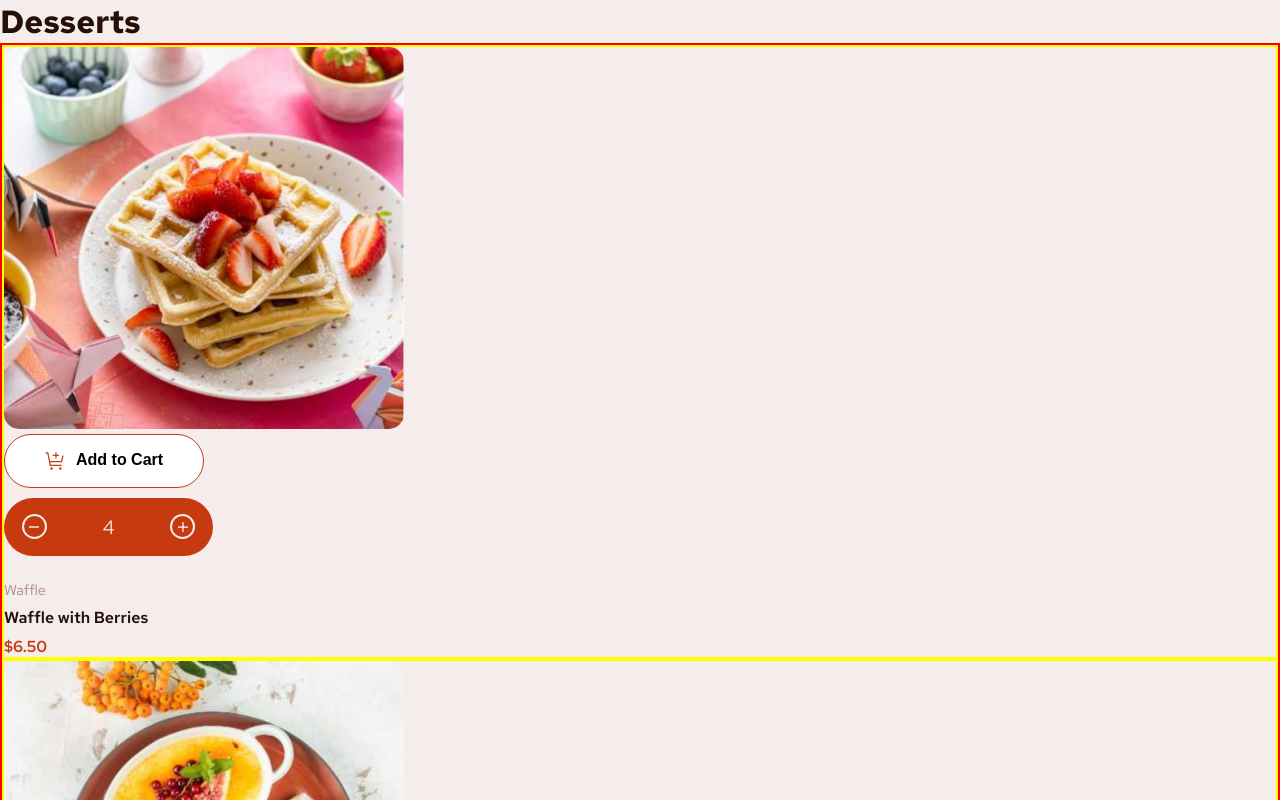
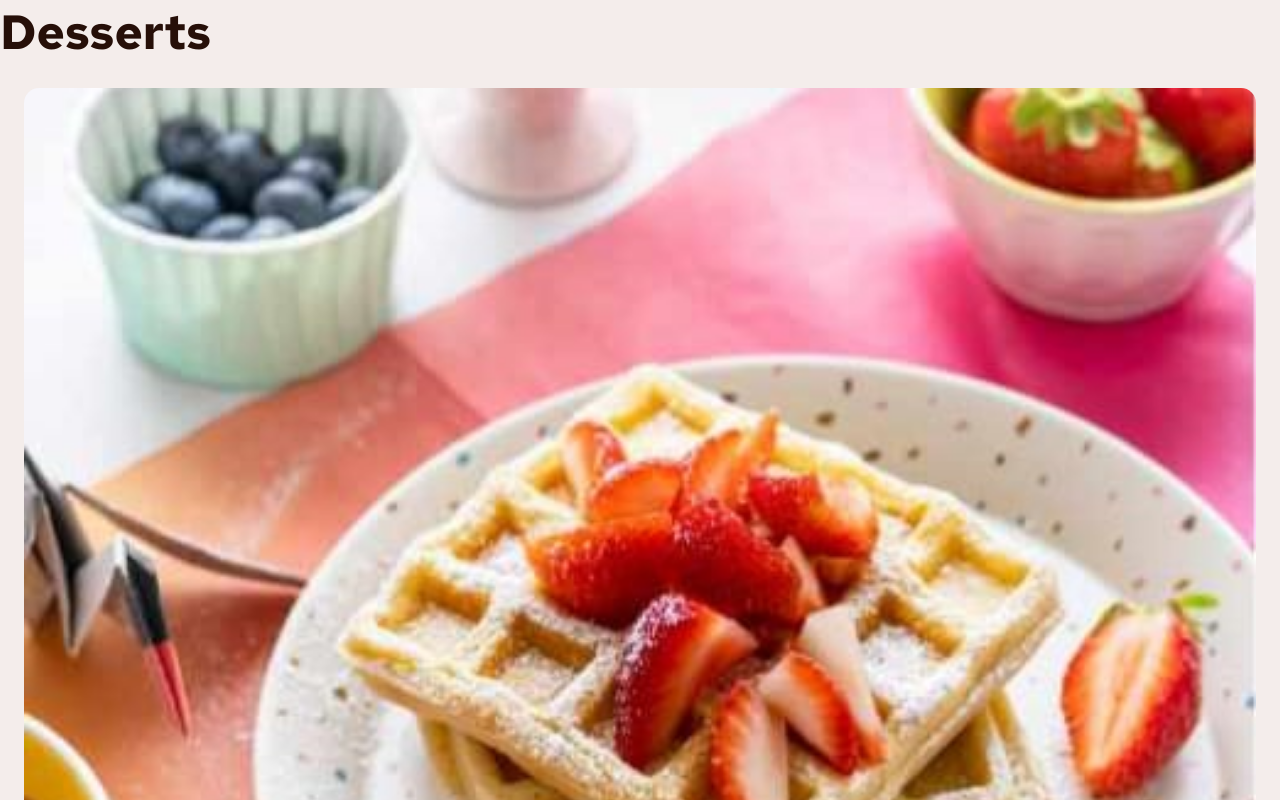
Before and after one commit to shekinahwebdev/PRODUCT-LIST-CART, a React (Vite) app: page / in a window 1280 px wide. Shown: the top 800 px of the page. Built offline with nearby package versions, Linux system fonts and the light colour scheme; a web font is replaced by a local one.

Commit message:
Fix images for different screen view

```diff
--- a/src/App.css
+++ b/src/App.css
@@ -25,21 +25,17 @@ body {
 }
 
 .main_heading {
-  font-size: 2rem;
+  font-size: 3rem;
   color: var(--Rose-900);
 }
 
 .food_section {
-  border: 2px solid red;
-}
-
-.food-item {
-  border: 2px solid yellow;
+  padding: 1.5rem;
+  position: relative;
 }
 
 .food-item__image {
   width: 100%;
-  max-width: 400px;
   border-radius: 15px;
 }
 
@@ -56,12 +52,15 @@ body {
   flex-direction: row;
   justify-content: center;
   gap: 10px;
-  padding: 1rem 2.5rem;
+  padding: 1.1rem 2.5rem;
   border-radius: 50px;
   cursor: pointer;
   border: none;
   background-color: white;
   border: 1px solid var(--Red);
+  position: absolute;
+  right: 25%;
+  z-index: 999;
 }
 
 .btn:hover {
@@ -77,10 +76,12 @@ body {
   display: flex;
   padding: 0;
   gap: 2.5rem;
-  padding: 1rem 1.1rem;
+  padding: 1rem;
   flex-direction: row;
   background-color: var(--Red);
   border-radius: 50px;
+  position: absolute;
+  right: 25%;
 }
 
 .quantity-controls p {
--- a/src/components/Food.tsx
+++ b/src/components/Food.tsx
@@ -1,5 +1,4 @@
 import React from "react";
-import useDevicetype from "../hooks/useDeviceType";
 import addToCart from "/assets/images/icon-add-to-cart.svg";
 interface FoodProps {
   name: string;
@@ -8,6 +7,7 @@ interface FoodProps {
   mobileImage: string;
   tabletImage: string;
   desktopImage: string;
+  thumbnail: string;
 }
 
 const Food: React.FC<FoodProps> = ({
@@ -17,17 +17,19 @@ const Food: React.FC<FoodProps> = ({
   mobileImage,
   tabletImage,
   desktopImage,
+  thumbnail,
 }) => {
-  let imageSrc = mobileImage;
-  const device = useDevicetype();
-  if (device === "tablet") {
-    imageSrc = tabletImage;
-  } else if (device === "desktop") {
-    imageSrc = desktopImage;
-  }
   return (
     <div className="food-item">
-      <img src={imageSrc} alt="" className="food-item__image" />
+      <picture>
+        <source media="(max-width: 767px)" srcSet={mobileImage} />
+        <source
+          media="(min-width: 768px) and (max-width: 1023px)"
+          srcSet={tabletImage}
+        />
+        <source media="(min-width: 1024px)" srcSet={desktopImage} />
+        <img src={thumbnail} alt={name} className="food-item__image" />
+      </picture>
 
       <div className="food-item__add-section">
         <button className="add-section btn">
--- a/src/components/FoodContainer.tsx
+++ b/src/components/FoodContainer.tsx
@@ -10,6 +10,7 @@ const FoodContainer = () => {
           name={food.name}
           cathegory={food.category}
           price={food.price}
+          thumbnail={food.image.thumbnail}
           mobileImage={food.image.mobile}
           tabletImage={food.image.tablet}
           desktopImage={food.image.desktop}
```
